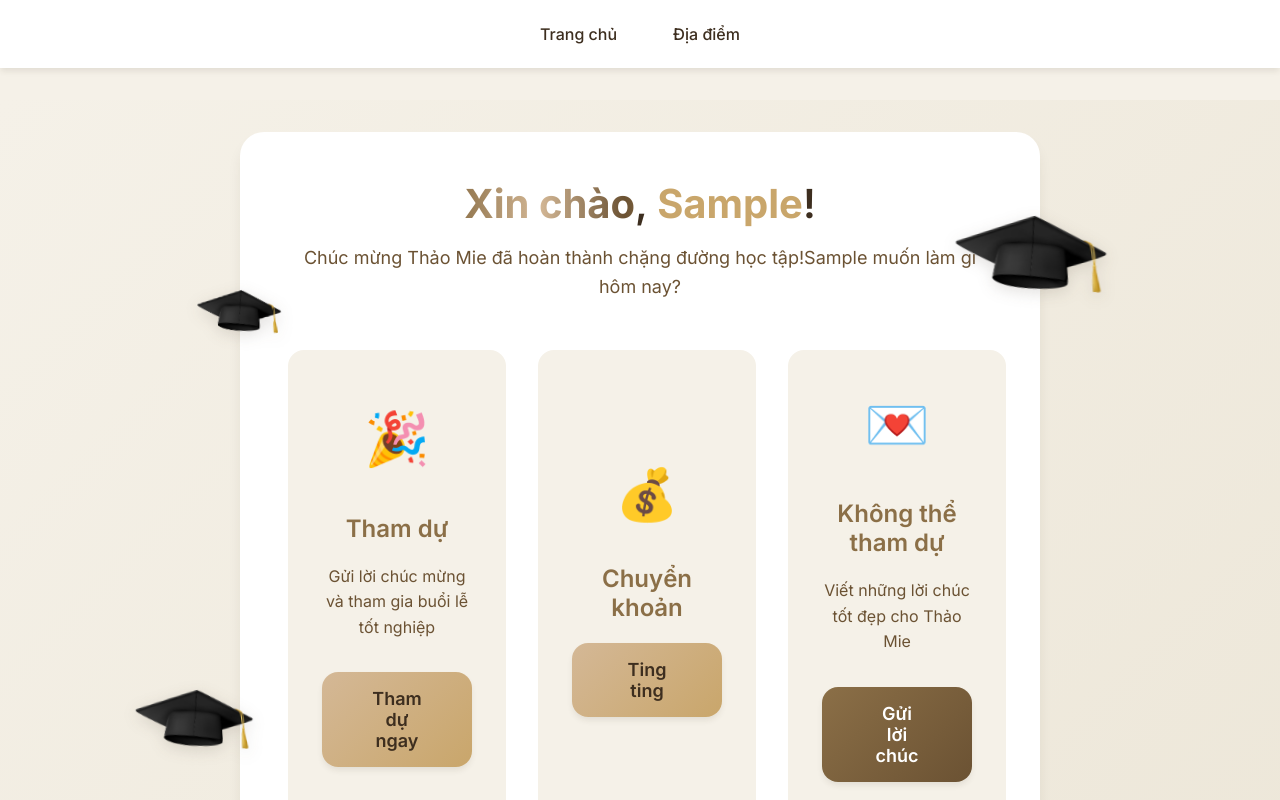
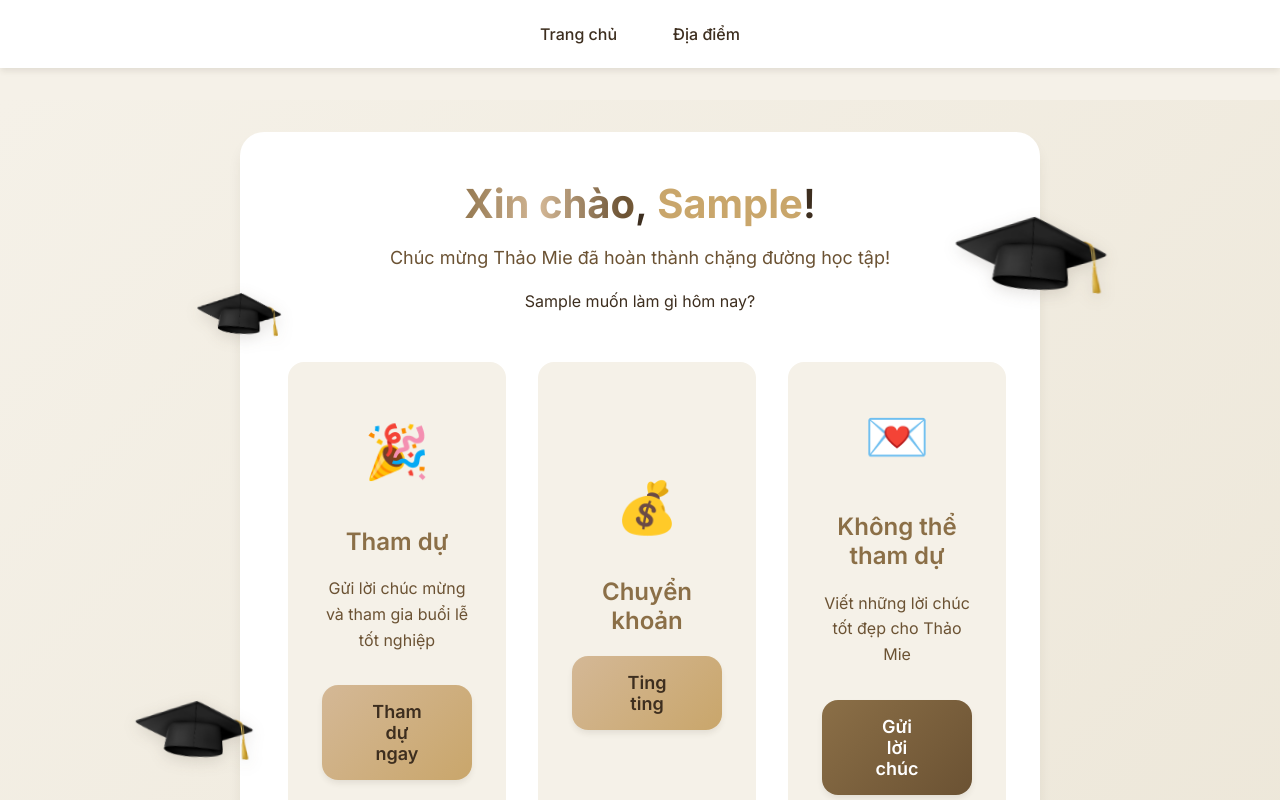
Before and after one commit to Nonobeam/mie-graduation, a React (Vite) app: page / in a window 1280 px wide. Both pictures are taken after typing "Sample" into the empty fields and a click on the button "Tiếp tục". Shown: the top 800 px of the page. Built offline with nearby package versions, Linux system fonts and the light colour scheme; no server answers.

Commit message:
Fix word

```diff
--- a/src/pages/CelebrationPage.jsx
+++ b/src/pages/CelebrationPage.jsx
@@ -115,7 +115,7 @@ const CelebrationPage = () => {
                         Cảm ơn <span className="highlight">{userName}</span> đã tham dự!
                     </h2>
                     <p className="celebration-text">
-                        Nếu ${userName} nhận được link này nghĩa là chúng ta đã cùng nhau trải qua một điều gì đó, dù lớn hay nhỏ thì mình cũng biết ơn, trân trọng trải nghiệm ấy
+                        Nếu {userName} nhận được link này nghĩa là chúng ta đã cùng nhau trải qua một điều gì đó, dù lớn hay nhỏ thì mình cũng biết ơn, trân trọng trải nghiệm ấy
                     </p>
                     <p className="celebration-text">
                         Hy vọng sau này chúng ta có thể connect tiếp với nhau trong một khoảnh khắc nào đó nha. Cheers 🥂
--- a/src/pages/MenuPage.jsx
+++ b/src/pages/MenuPage.jsx
@@ -50,6 +50,8 @@ const MenuPage = () => {
                         </h2>
                         <p className="menu-description">
                             Chúc mừng Thảo Mie đã hoàn thành chặng đường học tập!
+                        </p>
+                        <p>
                             {userName} muốn làm gì hôm nay?
                         </p>
                     </div>
```
